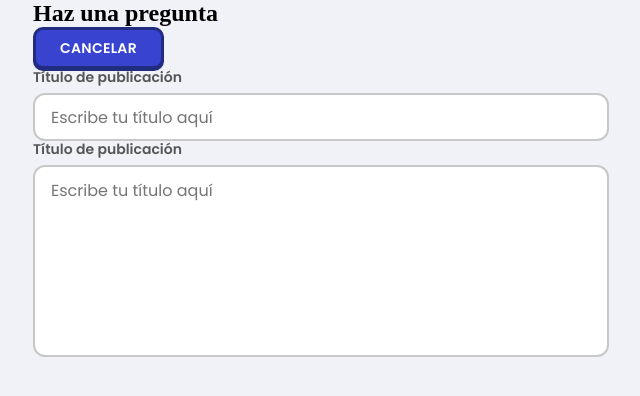
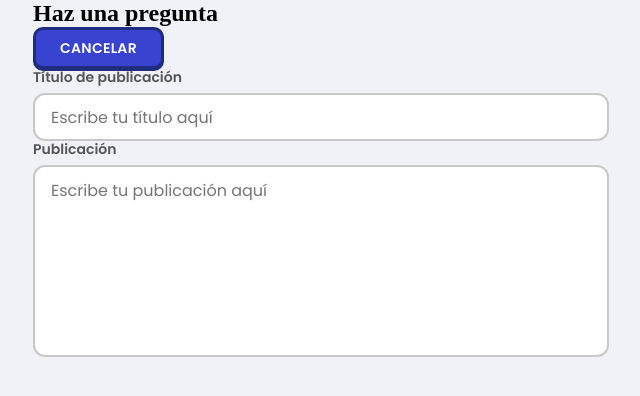
Before and after one commit to mhdfaisal/a-sample-edtech--ui, a React (Create React App) app: page /ask in a window 1280 px wide. Shown: the top 396 px of the page, without its empty margins (319-959 px from the left). Built offline with nearby package versions, Linux system fonts and the light colour scheme.

Commit message:
add a reusable useFormHook and removed useInputHook

```diff
--- a/src/Components/AskQuestion/index.js
+++ b/src/Components/AskQuestion/index.js
@@ -3,15 +3,36 @@ import { useHistory } from 'react-router-dom';
 
 import Button from '../shared/Button';
 import TextInput from '../shared/TextInput';
-import useInputHook, { TEXT_INPUT_INIT_STATE } from '../../hooks/useInputHook';
+import useFormHook from '../../hooks/useFormHook';
 
 import './ask-question-style.css';
 
 const AskQuestion = () => {
-	const [inputState, onInputChange] = useInputHook({
-		...TEXT_INPUT_INIT_STATE,
-		label: 'Título de publicación',
-		placeholder: 'Escribe tu título aquí',
+	const { formState, onInputChange } = useFormHook({
+		title: {
+			name: 'title',
+			value: '',
+			errorMsg: '',
+			validationRules: {
+				isRequired: true,
+			},
+			isValid: false,
+			touched: false,
+			label: 'Título de publicación',
+			placeholder: 'Escribe tu título aquí',
+		},
+		publication: {
+			name: 'publication',
+			value: '',
+			errorMsg: '',
+			validationRules: {
+				isRequired: true,
+			},
+			isValid: false,
+			touched: false,
+			label: 'Publicación',
+			placeholder: 'Escribe tu publicación aquí',
+		},
 	});
 
 	const history = useHistory();
@@ -28,8 +49,8 @@ const AskQuestion = () => {
 				</div>
 			</header>
 			<form className='ask__question__form'>
-				<TextInput {...inputState} onChange={onInputChange} isMultiLine />
-				<TextInput {...inputState} onChange={onInputChange} />
+				<TextInput {...formState.title} onChange={onInputChange} isMultiLine />
+				<TextInput {...formState.publication} onChange={onInputChange} />
 			</form>
 		</section>
 	);
--- a/src/Components/shared/TextInput/index.js
+++ b/src/Components/shared/TextInput/index.js
@@ -12,6 +12,7 @@ const TextInput = (props) => {
 		touched,
 		placeholder,
 		isMultiLine = false,
+		name,
 	} = props;
 
 	return (
@@ -26,6 +27,7 @@ const TextInput = (props) => {
 						onChange={onChange}
 						className='text__input__control'
 						placeholder={placeholder}
+						name={name}
 					/>
 				) : (
 					<textarea
@@ -35,6 +37,7 @@ const TextInput = (props) => {
 						onChange={onChange}
 						className='text__input__control-multiline'
 						placeholder={placeholder}
+						name={name}
 					>
 						{value}
 					</textarea>
--- /dev/null
+++ b/src/hooks/useFormHook.js
@@ -0,0 +1,34 @@
+import { useReducer, useState } from 'react';
+
+export const FORM_ACTION_TYPES = {
+	INPUT_VALUE_CHANGE: 'input_value_change',
+};
+
+const formReducer = (state = {}, action) => {
+	const { type, payload } = action;
+	switch (type) {
+		case FORM_ACTION_TYPES.INPUT_VALUE_CHANGE: {
+			const { event } = payload;
+			const inputName = event.target.name;
+			const value = event.target.value;
+			return { ...state, [inputName]: { ...state[inputName], value } };
+		}
+		default:
+			return state;
+	}
+};
+
+const useFormHook = (initialState) => {
+	const [isValidForm, setIsValidForm] = useState(false);
+	const [formState, setFormState] = useReducer(formReducer, {
+		...initialState,
+	});
+
+	const onInputChange = (e) => {
+		setFormState({ type: FORM_ACTION_TYPES.INPUT_VALUE_CHANGE, payload: { event: e } });
+	};
+
+	return { formState, setFormState, onInputChange, isValidForm };
+};
+
+export default useFormHook;
--- a/src/hooks/useInputHook.js
+++ /dev/null
@@ -1,46 +0,0 @@
-import { useReducer } from 'react';
-
-export const TEXT_INPUT_INIT_STATE = {
-	label: '',
-	value: '',
-	errorMsg: '',
-	validationRules: {
-		isRequired: true,
-	},
-	isValid: false,
-	touched: false,
-	placeholder: '',
-};
-
-export const INPUT_ACTION_TYPES = {
-	INPUT_VALUE_CHANGE: 'input_value_change',
-};
-
-const reducer = (state = {}, action) => {
-	const { type, payload } = action;
-	switch (type) {
-		case INPUT_ACTION_TYPES.INPUT_VALUE_CHANGE: {
-			const { value } = payload;
-			return { ...state, value };
-		}
-		default:
-			return state;
-	}
-};
-
-const useInputHook = (initialState) => {
-	const [inputState, setInputState] = useReducer(reducer, {
-		...(initialState || { ...TEXT_INPUT_INIT_STATE }),
-	});
-
-	const onInputChange = (e) => {
-		setInputState({
-			type: INPUT_ACTION_TYPES.INPUT_VALUE_CHANGE,
-			payload: { value: e.target.value },
-		});
-	};
-
-	return [inputState, onInputChange];
-};
-
-export default useInputHook;
```
